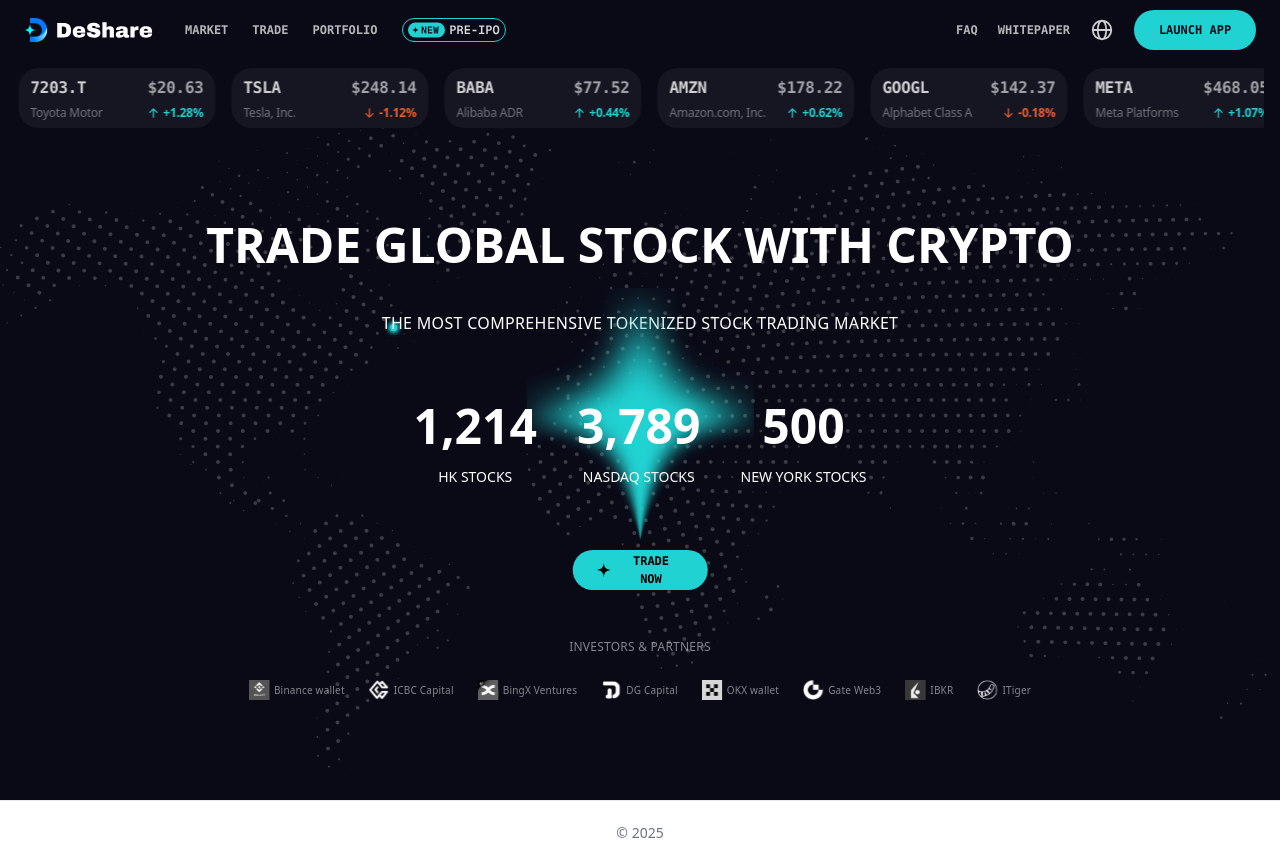
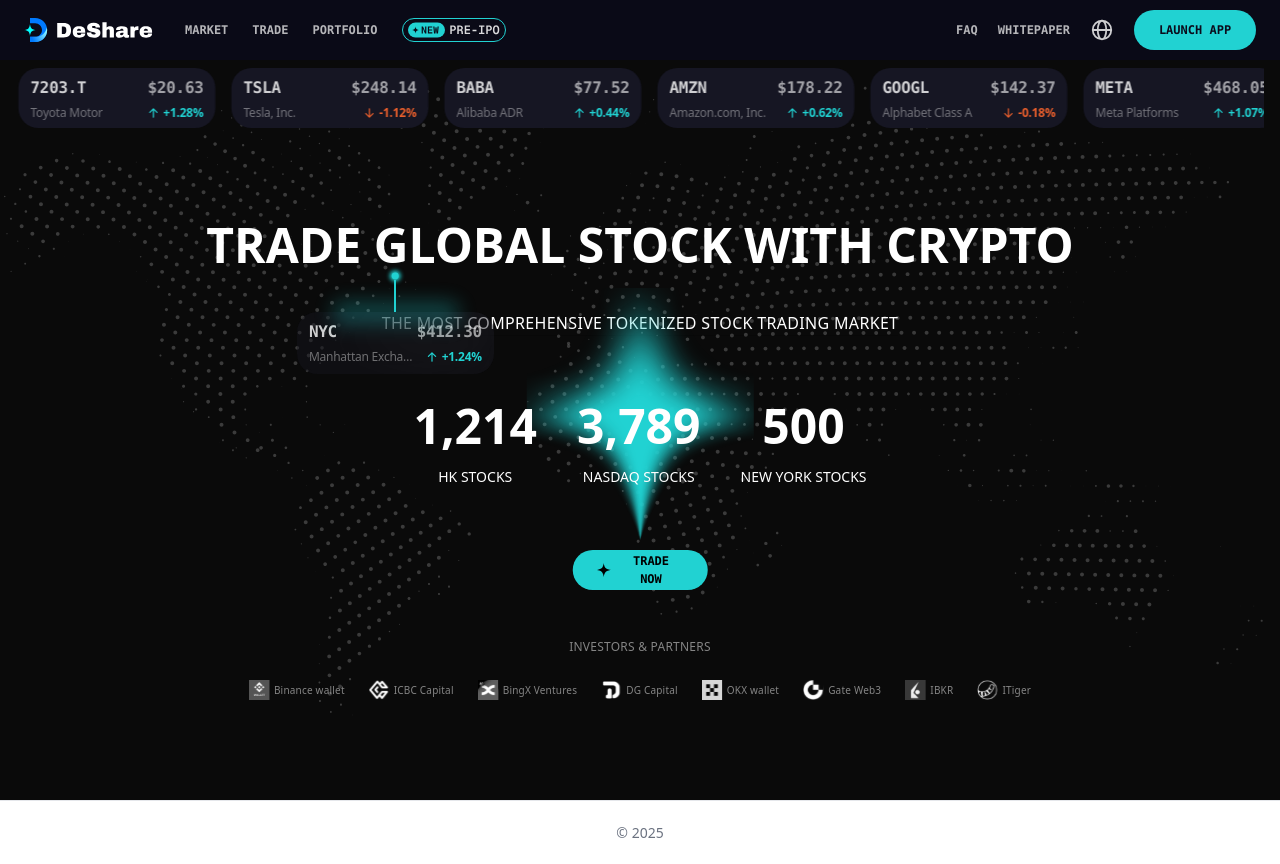
Before and after one commit to jerry0xff/dsofficial, a React (Vite) app: page / in a window 1280 px wide. Built offline with nearby package versions, Linux system fonts and the light colour scheme.

Commit message:
mapcallout

```diff
--- a/src/index.css
+++ b/src/index.css
@@ -32,6 +32,32 @@
   }
 }
 
+@keyframes calloutFadeIn {
+  from {
+    opacity: 0;
+  }
+  to {
+    opacity: 1;
+  }
+}
+
+@keyframes calloutFadeOut {
+  from {
+    opacity: 1;
+  }
+  to {
+    opacity: 0;
+  }
+}
+
+.callout-fade-in {
+  animation: calloutFadeIn 300ms ease;
+}
+
+.callout-fade-out {
+  animation: calloutFadeOut 300ms ease;
+}
+
 .ticker-track {
   display: flex;
   width: max-content;
--- /dev/null
+++ b/src/pages/page-1/MapCallout.tsx
@@ -0,0 +1,45 @@
+type MapCalloutData = {
+  title: string
+  price: string
+  subtitle: string
+  change: string
+}
+
+type MapCalloutProps = {
+  style?: React.CSSProperties
+  data: MapCalloutData
+}
+
+export default function MapCallout({ style, data }: MapCalloutProps) {
+  return (
+    <div className="absolute flex flex-col items-center z-100" style={style}>
+      <div className="h-[32px] w-[2px] bg-[#21D2D2]" />
+      <div className="relative w-[197px] rounded-[20px] bg-[#26263A33] px-3 py-2 text-white/80 backdrop-blur-[40px]">
+        <img
+          src="/assets/page-1/callout-bg.svg"
+          alt=""
+          className="absolute -top-[30px] left-0 h-full w-full"
+          aria-hidden="true"
+        />
+        <div className="flex items-center justify-between text-[16px] font-[700] tracking-[-0.02em] geist-mono">
+          <span className="text-white/80">{data.title}</span>
+          <span className="text-white/60">{data.price}</span>
+        </div>
+        <div className="mt-1 flex items-center justify-between text-[12px] tracking-[-0.02em] text-[#21D2D2]">
+          <span className="min-w-0 flex-1 truncate font-normal text-white/40">{data.subtitle}</span>
+          <span
+            className={`ml-2 inline-flex items-center gap-1 whitespace-nowrap font-[700] ${
+              parseFloat(data.change) >= 0 ? "text-[#21D2D2]" : "text-[#E95F2D]"
+            }`}
+          >
+            <img
+              src={parseFloat(data.change) >= 0 ? "/assets/page-1/up.svg" : "/assets/page-1/down.svg"}
+              className="h-[12px] w-[12px]"
+            />
+            {data.change}
+          </span>
+        </div>
+      </div>
+    </div>
+  )
+}
--- a/src/pages/page-1/index.tsx
+++ b/src/pages/page-1/index.tsx
@@ -1,36 +1,144 @@
-import { useEffect, useState } from "react"
+import { useEffect, useMemo, useRef, useState } from "react"
+import MapCallout from "./MapCallout"
 import PartnersRow from "./PartnersRow"
 import StatsRow from "./StatsRow"
 import TickerStrip from "./TickerStrip"
 
 export default function PageOne() {
-  const backgrounds = [
-    "/assets/page-1/map-empty.svg",
-    "/assets/page-1/map-nyc.svg",
-    "/assets/page-1/map-sf.svg",
-    "/assets/page-1/map-sh.svg",
-    "/assets/page-1/map-tokyo.svg",
-  ]
+  const originalWidth = 1272.48
+  const originalHeight = 660.6
+
+  const mapConfigs = useMemo(
+    () => [
+      {
+        src: "/assets/page-1/map-empty.svg",
+        point: null,
+        data: null,
+      },
+      {
+        src: "/assets/page-1/map-nyc.svg",
+        point: { x: 293, y: 217 },
+        data: {
+          title: "NYC",
+          price: "$412.30",
+          subtitle: "Manhattan Exchange",
+          change: "+1.24%",
+        },
+      },
+      {
+        src: "/assets/page-1/map-sf.svg",
+        point: { x: 70, y: 300 },
+        data: {
+          title: "SF",
+          price: "$188.45",
+          subtitle: "Bay Area Hub",
+          change: "+0.82%",
+        },
+      },
+      {
+        src: "/assets/page-1/map-sh.svg",
+        point: { x: 866, y: 302 },
+        data: {
+          title: "SH",
+          price: "$96.18",
+          subtitle: "Pudong Market",
+          change: "-0.34%",
+        },
+      },
+      {
+        src: "/assets/page-1/map-tokyo.svg",
+        point: { x: 974, y: 275 },
+        data: {
+          title: "Tokyo",
+          price: "$134.02",
+          subtitle: "Shinjuku Desk",
+          change: "+1.02%",
+        },
+      },
+    ],
+    []
+  )
+
   const [backgroundIndex, setBackgroundIndex] = useState(0)
+  const [prevIndex, setPrevIndex] = useState<number | null>(null)
+  const lastIndexRef = useRef(0)
+  const fadeTimeoutRef = useRef<number | null>(null)
 
   useEffect(() => {
     const intervalId = window.setInterval(() => {
-      setBackgroundIndex((current) => (current + 1) % backgrounds.length)
+      setBackgroundIndex((current) => (current + 1) % mapConfigs.length)
     }, 5000)
+    return () => window.clearInterval(intervalId)
+  }, [mapConfigs.length])
 
+  useEffect(() => {
+    const previous = lastIndexRef.current
+    lastIndexRef.current = backgroundIndex
+    setPrevIndex(previous)
+    if (fadeTimeoutRef.current !== null) {
+      window.clearTimeout(fadeTimeoutRef.current)
+    }
+    fadeTimeoutRef.current = window.setTimeout(() => {
+      setPrevIndex(null)
+    }, 300)
     return () => {
-      window.clearInterval(intervalId)
+      if (fadeTimeoutRef.current !== null) {
+        window.clearTimeout(fadeTimeoutRef.current)
+      }
     }
-  }, [backgrounds.length])
+  }, [backgroundIndex])
+
+  const currentConfig = mapConfigs[backgroundIndex] || mapConfigs[0]
+  const previousConfig = prevIndex !== null ? mapConfigs[prevIndex] || mapConfigs[0] : null
+  const canRenderCurrent = Boolean(currentConfig.point && currentConfig.data)
+  const canRenderPrevious = Boolean(previousConfig?.point && previousConfig?.data)
+  const leftPercent = canRenderCurrent && currentConfig.point ? (currentConfig.point.x / originalWidth) * 100 : 0
+  const topPercent = canRenderCurrent && currentConfig.point ? (currentConfig.point.y / originalHeight) * 100 : 0
 
   return (
-    <section
-      className="flex min-h-[calc(100vh-60px)] flex-col items-center px-4 pt-2 bg-contain bg-no-repeat"
-      style={{
-        backgroundImage: `url('${backgrounds[backgroundIndex]}')`,
-        backgroundPosition: "center 70%",
-      }}
-    >
+    <section className="relative flex min-h-[calc(100vh-60px)] flex-col items-center px-4 pt-2 overflow-hidden bg-[#0a0a0a]">
+      <div
+        className="absolute inset-0 z-0 flex items-center justify-center pointer-events-none"
+        style={{ transform: "translateY(-5%)" }}
+      >
+        <div className="relative w-full h-full max-w-[1272px] max-h-[660px] aspect-[1272.48/660.6]">
+          <img src={currentConfig.src} className="w-full h-full object-contain" alt="" />
+        </div>
+      </div>
+      <div
+        className="absolute inset-0 z-50 flex items-center justify-center pointer-events-none"
+        style={{ transform: "translateY(-5%)" }}
+      >
+        <div className="relative w-full h-full max-w-[1272px] max-h-[660px] aspect-[1272.48/660.6]">
+          {canRenderCurrent && currentConfig.data ? (
+            <div
+              className="absolute callout-fade-in"
+              style={{
+                left: `${leftPercent}%`,
+                top: `${topPercent}%`,
+                transform: "translate(-50%, -100%)",
+                pointerEvents: "auto",
+              }}
+            >
+              <MapCallout data={currentConfig.data} />
+            </div>
+          ) : null}
+          {canRenderPrevious && previousConfig?.data ? (
+            <div
+              className="absolute callout-fade-out"
+              style={{
+                left: `${(previousConfig!.point.x / originalWidth) * 100}%`,
+                top: `${(previousConfig!.point.y / originalHeight) * 100}%`,
+                transform: "translate(-50%, -100%)",
+                pointerEvents: "none",
+              }}
+            >
+              <MapCallout data={previousConfig.data} />
+            </div>
+          ) : null}
+        </div>
+      </div>
+
       <TickerStrip />
       <div className="mt-[73px] text-center text-[48px] font-black uppercase text-white font-['DM_Sans',system-ui,sans-serif]">
         Trade global stock with crypto
```
Also changed, not shown: public/assets/page-1/callout-bg.svg (added).
